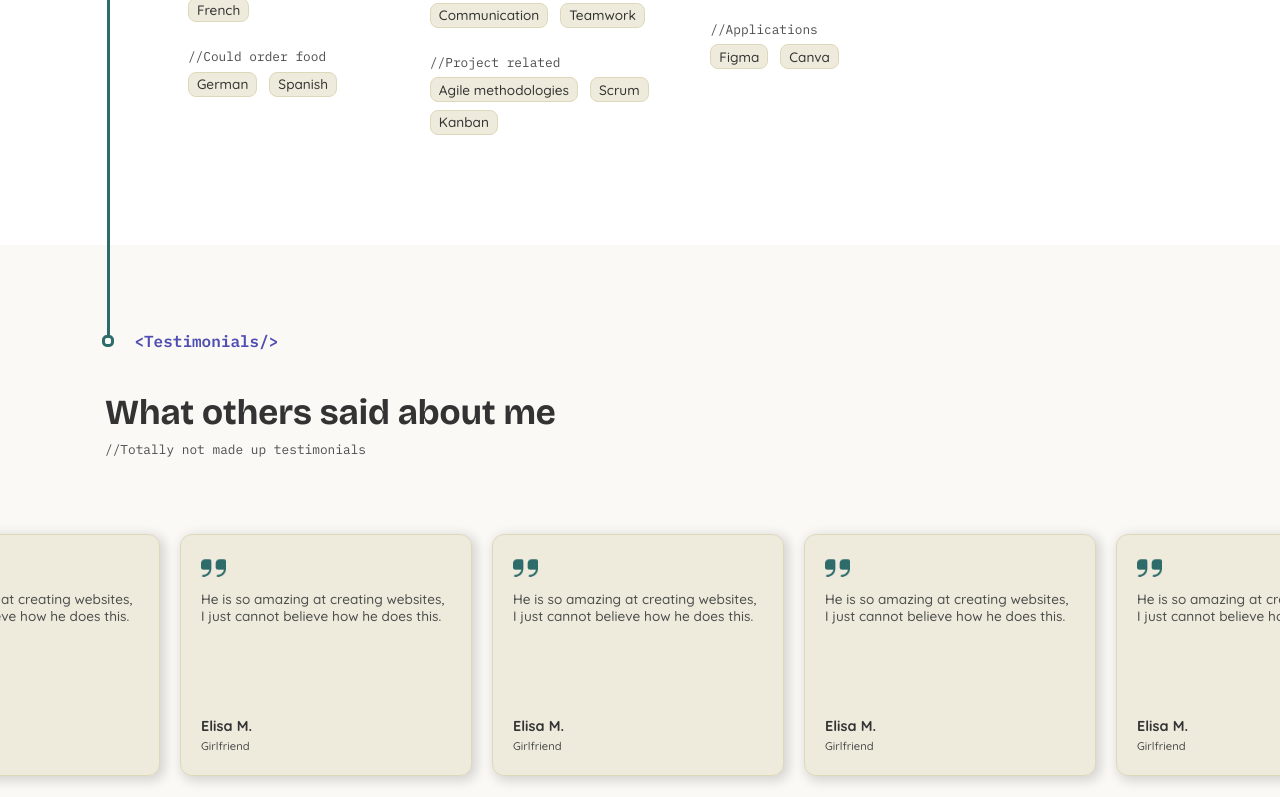
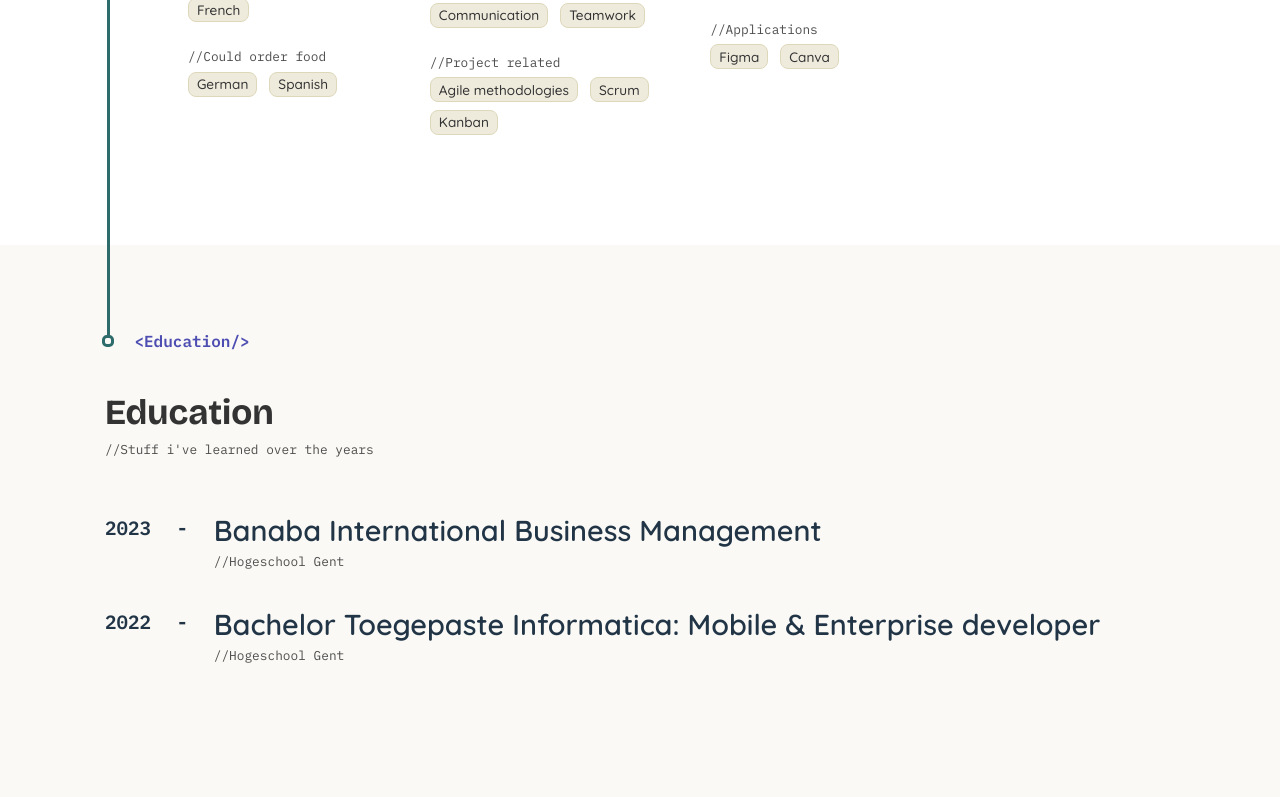
Before and after one commit to Stefdev13/stef-bekaert-portfolio, a React (Vite) app: page /about in a window 1280 px wide. Shown: the part 2000-2797 px from the top of the page. Built offline with nearby package versions, Linux system fonts and the light colour scheme.

Commit message:
About page
Removed Testimonials, added education section

```diff
--- /dev/null
+++ b/src/components/about/EducationSection.jsx
@@ -0,0 +1,39 @@
+import React from "react";
+import styles from "./EducationSection.module.css";
+import KnotAndTitle from "./KnotAndTitle";
+
+function EducationSection() {
+  return (
+    <div className={styles.bottomSectionWrapper}>
+      <KnotAndTitle title="Education" location="bottom" />
+      <div className={styles.bottomSectionContent}>
+        <div>
+          <h1 className="sectionHeading">Education</h1>
+          <p className="comment">//Stuff i've learned over the years</p>
+        </div>
+        <div className={styles.eductionList}>
+          <div className={styles.eduction}>
+            <p className={styles.year}>2023</p>
+            <p className={styles.year}>-</p>
+            <div>
+              <h2>Banaba International Business Management</h2>
+              <p className="comment">//Hogeschool Gent</p>
+            </div>
+          </div>
+          <div className={styles.eduction}>
+            <p className={styles.year}>2022</p>
+            <p className={styles.year}>-</p>
+            <div>
+              <h2>
+                Bachelor Toegepaste Informatica: Mobile & Enterprise developer
+              </h2>
+              <p className="comment">//Hogeschool Gent</p>
+            </div>
+          </div>
+        </div>
+      </div>
+    </div>
+  );
+}
+
+export default EducationSection;
--- /dev/null
+++ b/src/components/about/EducationSection.module.css
@@ -0,0 +1,55 @@
+.bottomSectionWrapper {
+    display: flex;
+    flex-direction: column;
+    gap: 30px;
+
+    width: 100vw;
+
+    padding-bottom: 150px;
+
+    background-color: var(--var-colour-bg-l2);
+}
+
+.bottomSectionContent {
+    flex-grow: 1;
+
+    display: flex;
+    flex-direction: column;
+    gap: 50px;
+
+    text-align: start;
+
+    padding-left: 8.2vw;
+}
+
+.eductionList {
+    display: flex;
+    flex-direction: column;
+    gap: 4vh;
+}
+
+.eduction {
+    display: flex;
+    flex-direction: row;
+    align-items: start;
+    gap: 2vw;
+
+    h2 {
+        font-family: var(--font-text);
+        font-size: 1.8rem;
+        font-weight: 600;
+
+        margin: 0;
+    }
+}
+
+.year {
+    font-family: var(--font-comment-semibold);
+    font-size: 1.2rem;
+
+    margin-top: 5px;
+}
+
+@media only screen and (width < 992px), (orientation: portrait) {
+
+}
--- a/src/components/navigation/Logo.module.css
+++ b/src/components/navigation/Logo.module.css
@@ -13,6 +13,7 @@
     margin-left: 2vw;
 
     width: 15vw;
+    max-width: 150px;
 }
 
 .logo:hover {
--- a/src/pages/AboutPage.jsx
+++ b/src/pages/AboutPage.jsx
@@ -4,6 +4,7 @@ import Header from "../components/navigation/Header";
 import AboutMeSection from "../components/about/aboutMeSection";
 import SkillsSection from "../components/about/SkillsSection";
 import TestimonialsSection from "../components/about/TestimonialsSection";
+import EducationSection from "../components/about/EducationSection";
 
 function AboutPage() {
   return (
@@ -12,7 +13,8 @@ function AboutPage() {
 
       <AboutMeSection />
       <SkillsSection />
-      <TestimonialsSection />
+      <EducationSection />
+      {/* <TestimonialsSection /> */}
     </div>
   );
 }
--- a/src/pages/AboutPage.module.css
+++ b/src/pages/AboutPage.module.css
@@ -28,18 +28,6 @@
   width: 100vw;
 
   background-color: var(--var-colour-bg-l1);
-}
-
-.bottomSectionWrapper {
-  display: flex;
-  flex-direction: column;
-  gap: 30px;
-
-  width: 100vw;
-
-  padding-bottom: 150px;
-
-  background-color: var(--var-colour-bg-l2);
 }
 
 .aboutImg {
@@ -83,21 +71,6 @@
     gap: 12vh;
 }
 
-.bottomSectionContent {
-  flex-grow: 1;
-
-  display: flex;
-  flex-direction: column;
-  gap: 50px;
-  overflow: hidden;
-
-  text-align: start;
-}
-
-.bottomHeader {
-  padding-left: 8.2vw;
-}
-
 @media only screen and (width < 992px), (orientation: portrait) {
   .topSectionWrapper {
     flex-direction: column-reverse;
```
